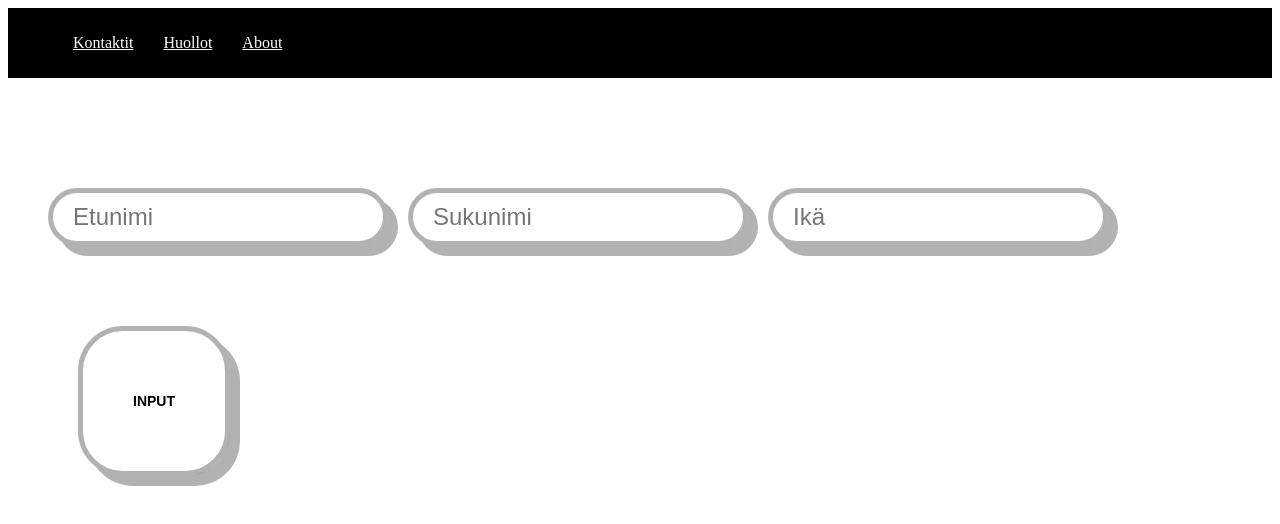
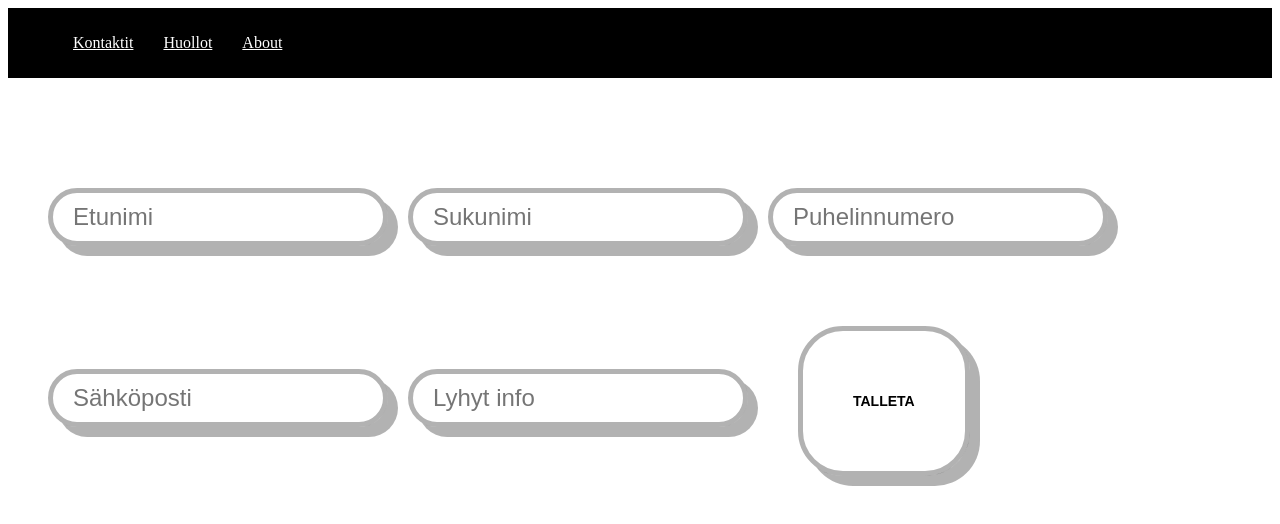
Before and after one commit to riimalaj/Rekisteri, a Next.js app: page /kontaktit/lisaaKontakti in a window 1280 px wide. Shown: the top 524 px of the page. Built offline with nearby package versions, Linux system fonts and the light colour scheme.

Commit message:
Delete (huolto), wip

```diff
--- a/pages/api/PostData.ts
+++ b/pages/api/PostData.ts
@@ -1,11 +1,13 @@
 import { PrismaClient } from "@prisma/client"
 import type {NextApiRequest, NextApiResponse } from "next"
 
-if (!PrismaClient){
-    const prisma = new PrismaClient()
-}
 
 export default async(req: NextApiRequest, res: NextApiResponse)=>{
+    let prisma = null;
+    if (!prisma){
+        prisma = new PrismaClient()
+
+
     if (req.method !== 'POST') {
         return res.status(405).json({message: "Method not allowed"})
     }
@@ -13,8 +15,9 @@ export default async(req: NextApiRequest, res: NextApiResponse)=>{
     const contactData = JSON.parse(req.body)
 
     console.log("PostData contact data: ", contactData)
-    const savedContact = await prisma.Playlist.create({
+    const savedContact = await prisma.Contact.create({
         data: contactData
     })
     res.json(savedContact)
 }
+}
--- a/pages/api/PostHuolto.ts
+++ b/pages/api/PostHuolto.ts
@@ -1,12 +1,14 @@
 import { PrismaClient } from "@prisma/client"
 import type {NextApiRequest, NextApiResponse } from "next"
-const prisma = ""
 
-if (!prisma){
-    const prisma = new PrismaClient()
-}
 
 export default async(req: NextApiRequest, res: NextApiResponse)=>{
+
+    let prisma = null;
+    if (!prisma){
+        prisma = new PrismaClient()
+
+
     if (req.method !== 'POST') {
         return res.status(405).json({message: "Method not allowed"})
     }
@@ -14,8 +16,9 @@ export default async(req: NextApiRequest, res: NextApiResponse)=>{
     const huoltoData = JSON.parse(req.body)
 
     console.log("PostData contact data: ", huoltoData)
-    const savedHuolto = await prisma.Contact.create({
+    const savedHuolto = await prisma.Huolto.create({
         data: huoltoData
     })
     res.json(savedHuolto)
 }
+}
--- a/pages/kontaktit/index.js
+++ b/pages/kontaktit/index.js
@@ -14,7 +14,7 @@ const showData = ({contactList}) => {
             <table className={formiStyle.taulu}>
                 <thead className = {formiStyle.taulunHeader}>
                     <tr>
-                        <th>Etunimi</th><th>Sukunimi</th><th>Ikä</th>
+                        <th>Etunimi</th><th>Sukunimi</th><th>Puhelinnumero</th><th>Sähköposti</th><th>Info</th>
                     </tr>
                 </thead>
                 <tbody>
@@ -23,7 +23,9 @@ const showData = ({contactList}) => {
                     <tr key={e.id}>
                         <td>{e.fName}</td>
                         <td>{e.lName}</td>
-                        <td>{e.age}</td>
+                        <td>{e.tel}</td>
+                        <td>{e.email}</td>
+                        <td>{e.other}</td>
                     </tr>
                 ))}
                 </tbody>
--- a/pages/kontaktit/lisaaKontakti.js
+++ b/pages/kontaktit/lisaaKontakti.js
@@ -18,17 +18,19 @@ export function getData(props){
   }
 
 export  default function CForm() {
-    const [formData, setFormData] = useState({})
+    const [formData, setFormData] = useState([])
     const [on, setOn] = useState(false)
 
     const contactData = {
         "fName": formData.fName,
         "lName": formData.lName,
-        "age": parseInt(formData.age),
+        "tel": formData.tel,
+        "email": formData.email,
+        "other": formData.other,
     }
 
     const saveContact = async(contact) => {
-        const response = await fetch('./api/PostData', {
+        const response = await fetch('../api/PostData', {
             method:'POST',
             body:JSON.stringify(contact)
         })
@@ -97,13 +99,31 @@ export  default function CForm() {
 
         <input
             className = {formiStyle.input}
-            type = "number"
-            name = "age"
-            placeholder = "Ikä"
+            type = "text"
+            name = "tel"
+            placeholder = "Puhelinnumero"
             onChange={handleInputChange}
-            value={formData.age}
+            value={formData.tel}
         />
-        <button className = {formiStyle.button}>Input</button>
+        <input
+            className = {formiStyle.input}
+            type = "text"
+            name = "email"
+            placeholder = "Sähköposti"
+            onChange={handleInputChange}
+            value={formData.email}
+        />
+
+        <input
+            className = {formiStyle.input}
+            type = "text"
+            name = "other"
+            placeholder = "Lyhyt info"
+            onChange={handleInputChange}
+            value={formData.other}
+        />
+
+        <button className = {formiStyle.button}>Talleta</button>
         </form>
     </div>
 </div>
```
Also changed, not shown: pages/About.js (+13 -1 lines), pages/huolto/index.js (+25 -11 lines), pages/huolto/lisaaHuolto.js (+15 -7 lines), 1 other file (tests, documents, lock files or other folders).
